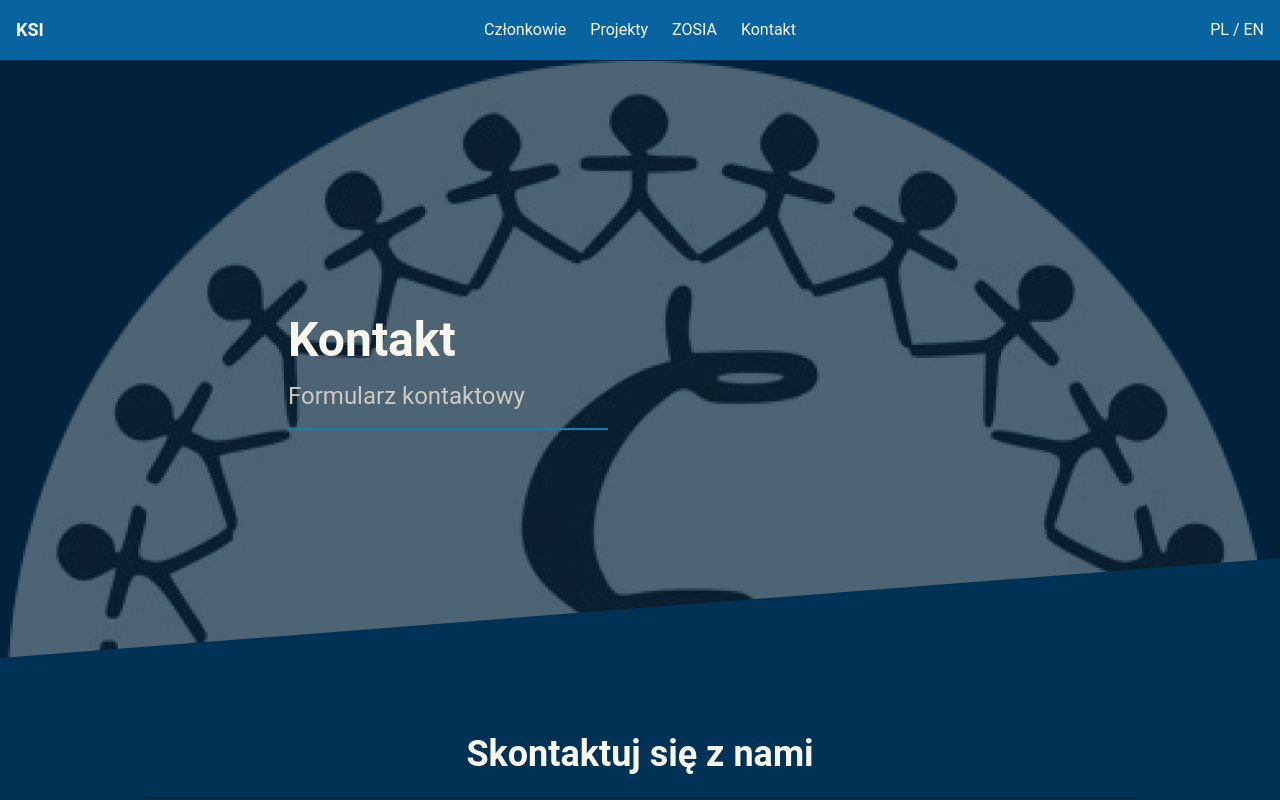
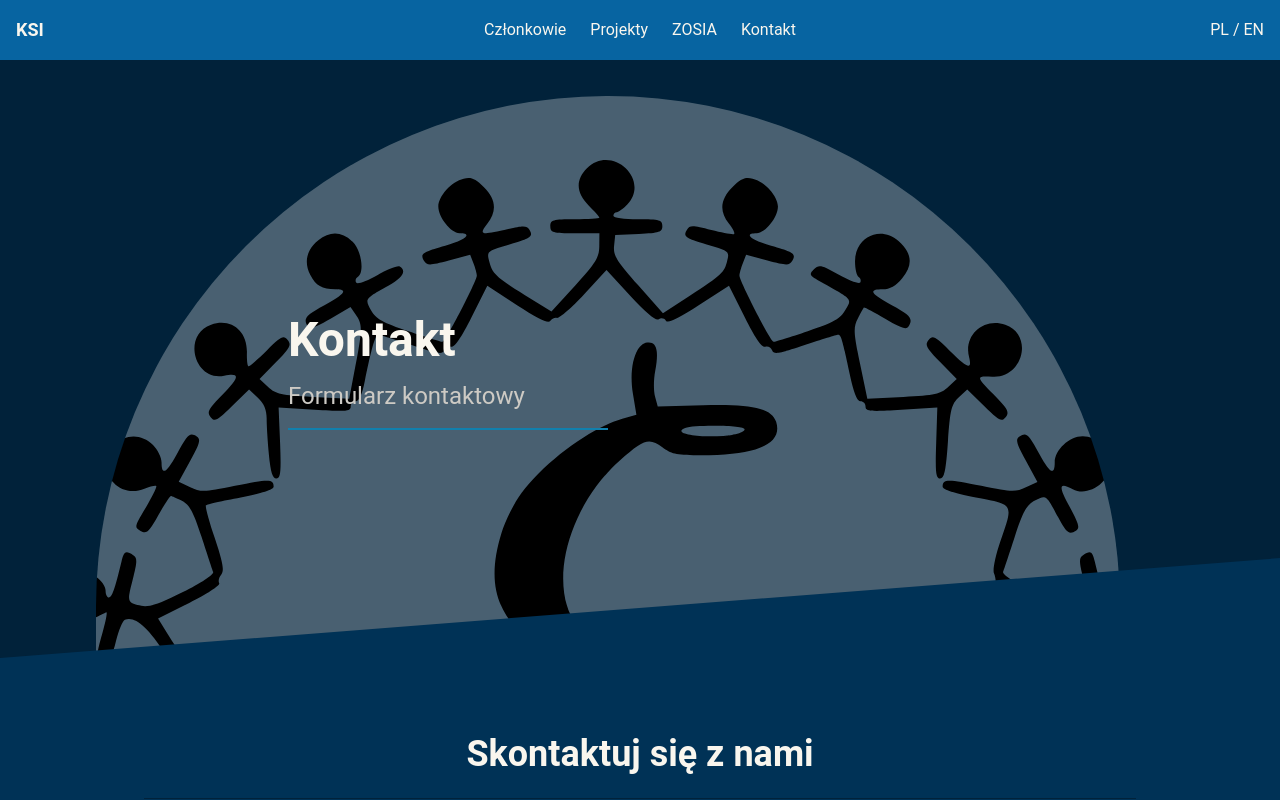
Before and after one commit to ksiuwr/ksi-site-v2025, a React (Vite) app: page /contact in a window 1280 px wide. Shown: the top 800 px of the page. Built offline with nearby package versions, Linux system fonts and the light colour scheme; the HTML template or start-up script is replaced by a standard one.

Commit message:
feat (frontend): Enchanced background logo quality
- Added `logo_ksi.svg` of a higher quality than the old logo
-  Only `Contact` view has the new logo version
- Updated `Footer` to always be visible in front of other components

```diff
--- a/src/Contact.tsx
+++ b/src/Contact.tsx
@@ -16,13 +16,20 @@ const Contact = () => {
   }, []);
 
   return (
-    <div
-      className="min-h-screen bg-no-repeat bg-fixed bg-dark-background-primary text-dark-text-primary font-sans bg-cover"
-      style={{
-        backgroundImage: `url('/images/logo.png')`,
-        backgroundPosition: "0% -10%",
-      }}
-    >
+    <div className="min-h-screen bg-no-repeat bg-fixed bg-dark-background-primary text-dark-text-primary font-sans bg-cover">
+      {/* Background Image */}
+      <div
+        className="fixed inset-24 rounded-full"
+        style={{
+          width: "80vw",
+          height: "160vh",
+          backgroundImage: "url('/images/logo_ksi.svg')",
+          backgroundColor: "rgba(242, 242, 242, 0.3)",
+          backgroundSize: "cover",
+          backgroundRepeat: "no-repeat",
+          backgroundPosition: "center",
+        }}
+      />
       {/* Hero Section */}
       <div ref={heroRef} className="text-center min-h-auto">
         <div className="relative pt-64 pb-32 w-1/2 left-72">
--- a/src/Footer.tsx
+++ b/src/Footer.tsx
@@ -1,6 +1,6 @@
 const Footer = () => {
   return (
-    <footer className="bg-footer-primary text-dark-text-secondary py-8">
+    <footer className="bg-footer-primary text-dark-text-secondary relative py-8 z-50">
       <div className="container mx-auto text-center">
         <p>Instytut Informatyki Uniwersytetu Wrocławskiego</p>
         <p>ul. Fryderyka Joliot-Curie 15, Wrocław, Sala 24</p>
```
Also changed, not shown: public/images/logo_ksi.svg (added).
